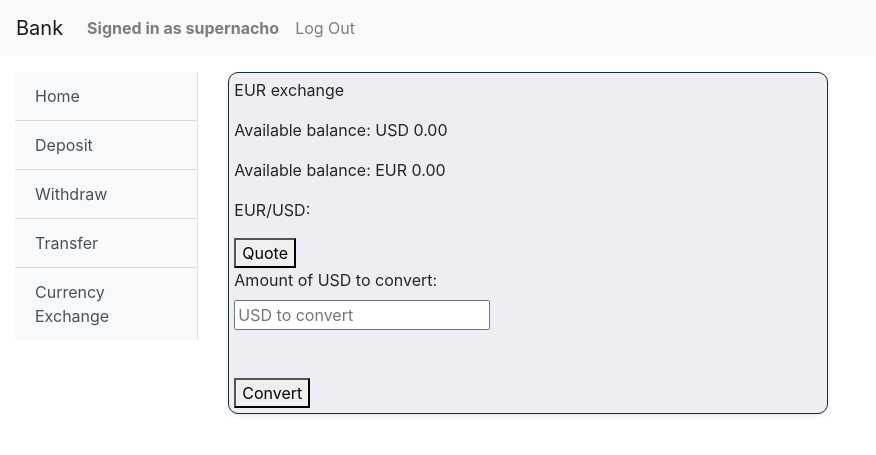
After one commit to ManuelGuerra1987/BankApp, a Django app: page /eur_exchange/ in a window 1280 px wide. The commit adds this page. Shown: the top 455 px of the page, without its empty margins (0-876 px from the left). Run offline with Django 3.2, Linux system fonts and the light colour scheme; a user stored in the database is signed in; some libraries are stand-ins or nearby versions.

Commit message:
EUR exchange added

```diff
--- /dev/null
+++ b/bank/templates/bank/eur_exchange.html
@@ -0,0 +1,27 @@
+{% extends "bank/layout.html" %}
+
+{% block body %}
+
+    {% if message %}
+    <p>{{message}}</p>
+    {% endif %}
+    <div class="transfer">
+        <p>EUR exchange</p>
+        <p>Available balance: USD {{usd_account}}</p>
+        <p>Available balance: EUR {{eur_account}}</p>
+
+            <p id="eur_quote">EUR/USD:  </p>
+            <button id="eur_quote_button" type="submit" >Quote</button>
+
+
+        <form action="{% url 'eur_exchange' %}" method="post">
+            {% csrf_token %}
+
+            <label for="convert">Amount of USD to convert:</label><br>
+            <input type="text" id="convert" name="convert" placeholder="USD to convert"><br>
+            <input type="hidden" id="exchange_rate_hidden" name="exchange_rate_hidden">
+
+            <br><br>
+            <button type="submit" >Convert</button>
+    </div>
+{% endblock %}
--- a/bank/templates/bank/layout.html
+++ b/bank/templates/bank/layout.html
@@ -45,12 +45,13 @@
                 {% if user.is_authenticated %}
                 <div class="col-md-2">
                     <div class="bg-light border-right" id="sidebar-wrapper">
-                        <div class="sidebar-heading">Dashboard</div>
+
                         <div class="list-group list-group-flush">
+                            <a href="{% url 'index' %}" class="list-group-item list-group-item-action bg-light">Home</a>
                             <a href="{% url 'deposit' %}" class="list-group-item list-group-item-action bg-light">Deposit</a>
                             <a href="{% url 'withdraw' %}" class="list-group-item list-group-item-action bg-light">Withdraw</a>
                             <a href="{% url 'transfer' %}" class="list-group-item list-group-item-action bg-light">Transfer</a>
-                            <a href="#" class="list-group-item list-group-item-action bg-light">Help</a>
+                            <a href="{% url 'eur_exchange' %}" class="list-group-item list-group-item-action bg-light">Currency Exchange</a>
                         </div>
                     </div>
                 </div>
--- a/bank/urls.py
+++ b/bank/urls.py
@@ -5,12 +5,13 @@ from . import views
 
 urlpatterns = [
     path("", views.index, name="index"),
-    path("login", views.login_view, name="login"),
-    path("logout", views.logout_view, name="logout"),
-    path("register", views.register, name="register"),
-    path("deposit", views.deposit, name="deposit"),
-    path("withdraw", views.withdraw, name="withdraw"),
-    path("transfer", views.transfer, name="transfer"),
+    path("login/", views.login_view, name="login"),
+    path("logout/", views.logout_view, name="logout"),
+    path("register/", views.register, name="register"),
+    path("deposit/", views.deposit, name="deposit"),
+    path("withdraw/", views.withdraw, name="withdraw"),
+    path("transfer/", views.transfer, name="transfer"),
+    path("eur_exchange/", views.eur_exchange, name="eur_exchange"),
 
     # API Routes
     path("get_name/<str:receiver_account_number>", views.get_name, name="get_name")
--- a/bank/views.py
+++ b/bank/views.py
@@ -166,3 +166,45 @@ def get_name(request, receiver_account_number):
         return JsonResponse({'name': f"{receiver.first_name} {receiver.last_name}"})
     except User.DoesNotExist:
         return JsonResponse({'name': None})
+
+@login_required
+def eur_exchange(request):
+
+    user = request.user
+    usd_account = user.usd_account
+    eur_account = user.eur_account
+
+    if request.method == "GET":
+
+        return render(request, "bank/eur_exchange.html",
+                      {'eur_account': eur_account,
+                       'usd_account': usd_account})
+
+    if request.method == "POST":
+
+        try:
+            rate = float(request.POST.get('exchange_rate_hidden'))
+            USD_amount_to_convert= float(request.POST.get('convert'))
+        except ValueError:
+            message = "Quotation or amount not found!"
+            return render(request, "bank/eur_exchange.html",
+                          {'message': message,
+                           'eur_account': eur_account,
+                           'usd_account': usd_account
+                           })
+
+
+        if USD_amount_to_convert > usd_account:
+            message = "Insufficient funds!"
+            return render(request, "bank/eur_exchange.html",
+                          {'message': message,
+                           'eur_account': eur_account,
+                           'usd_account': usd_account
+                           })
+
+        EUR_amount = USD_amount_to_convert/rate
+        user.usd_account = float(usd_account) - USD_amount_to_convert
+        user.eur_account = float(eur_account) + EUR_amount
+        user.save()
+
+        return  HttpResponseRedirect(reverse('index'))
```
